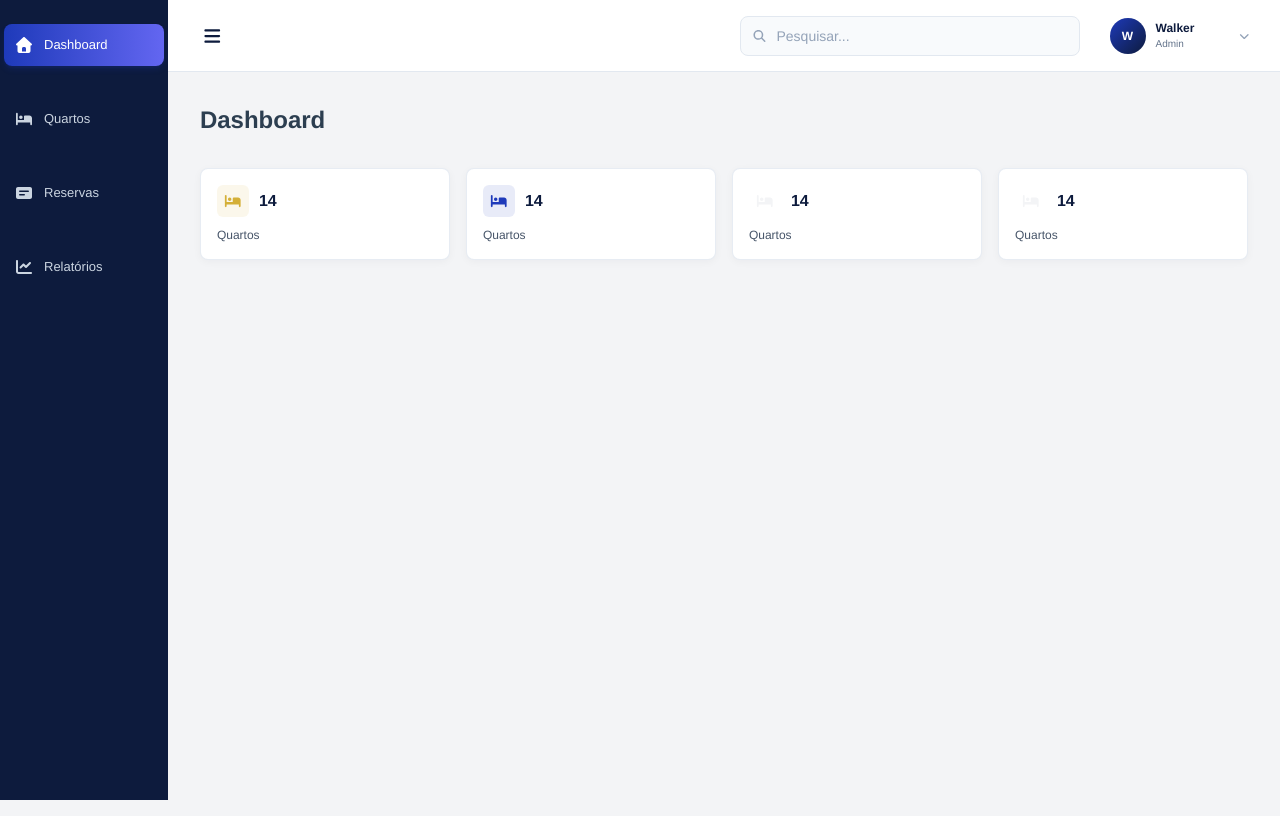
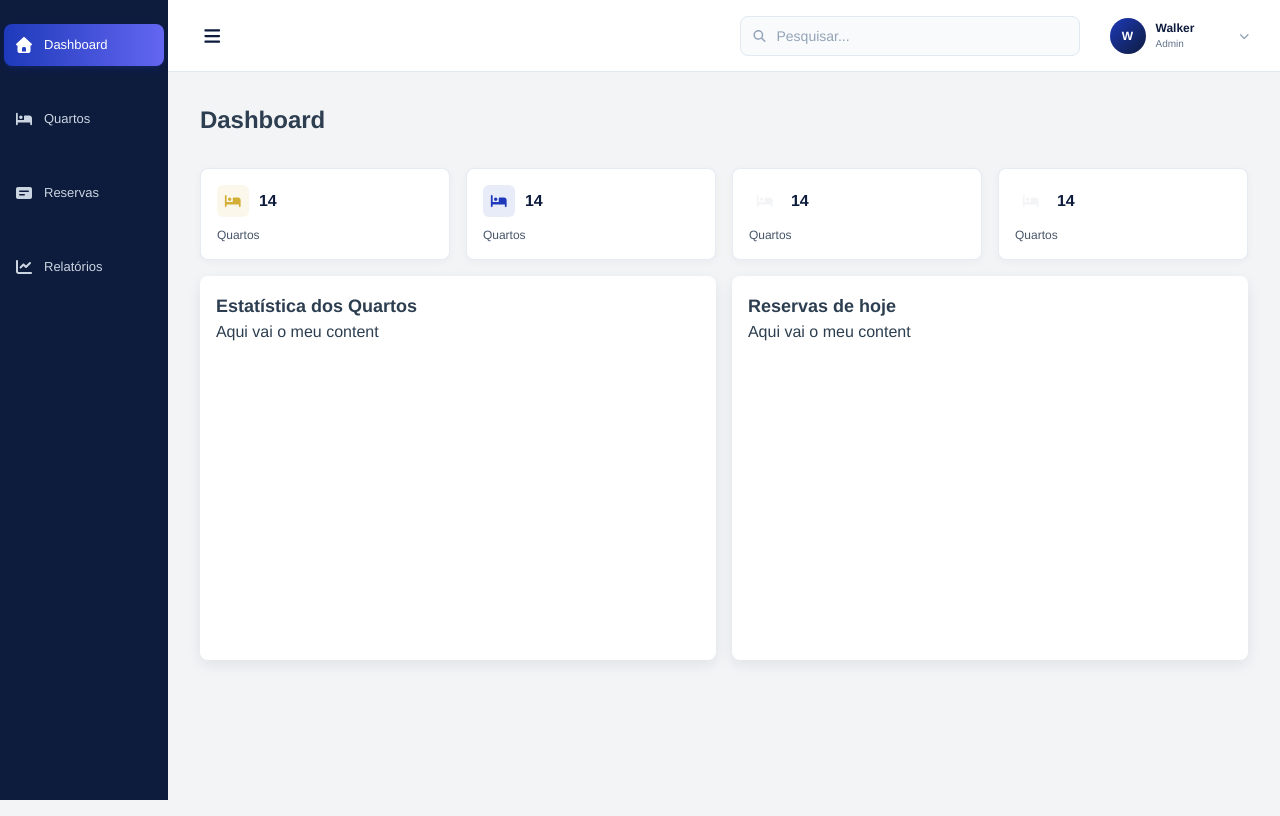
Before and after one commit to rick-nataniel-walker/roomControl, a Vue app: page /dashboard in a window 1280 px wide. Built offline with nearby package versions, Linux system fonts and the light colour scheme.

Commit message:
content card

```diff
--- a/src/components/shared/ContentCard.vue
+++ b/src/components/shared/ContentCard.vue
@@ -9,14 +9,17 @@ export default {
 
 <template>
   <div class="card styled">
-    <h2 class="text-xl">{{ title }}</h2>
+    <h2 class="text-lg font-bold">{{ title }}</h2>
     <slot></slot>
   </div>
 </template>
 
 <style scoped>
 .card {
-  @apply w-1/2 rounded border-gray-200 p-4 gap-4;
+  @apply h-96 w-full rounded-lg border-slate-200/80 p-4 gap-4 transition duration-200 shadow-card text-left tablet:w-1/2;
+}
+.card {
+  @apply border-slate-300 shadow-card-hover;
 }
 .styled {
   @apply bg-white;
--- a/src/components/shared/StatisticCard.vue
+++ b/src/components/shared/StatisticCard.vue
@@ -25,13 +25,11 @@ export default {
 
 <style scoped>
 .stat-card {
-  @apply flex min-h-[76px] w-1/4 flex-col items-start justify-center rounded-lg border border-slate-200/80 bg-white p-3 text-left transition duration-200;
-  box-shadow: 0 2px 8px rgba(13, 27, 61, 0.04);
+  @apply flex min-h-[76px] w-1/4 flex-col items-start justify-center rounded-lg border border-slate-200/80 bg-white p-3 text-left transition duration-200 shadow-card;
 }
 
 .stat-card:hover {
-  @apply border-slate-300;
-  box-shadow: 0 5px 14px rgba(13, 27, 61, 0.08);
+  @apply border-slate-300 shadow-card-hover;
 }
 
 .stat-value-row {
--- a/src/views/DashboardView.vue
+++ b/src/views/DashboardView.vue
@@ -40,6 +40,14 @@
               icon="fa-bed"
             />
           </div>
+          <div class="flex flex-col gap-4 tablet:flex-row">
+            <ContentCard title="Estatística dos Quartos">
+              Aqui vai o meu content
+            </ContentCard>
+            <ContentCard title="Reservas de hoje">
+              Aqui vai o meu content
+            </ContentCard>
+          </div>
         </div>
       </div>
     </div>
@@ -50,6 +58,7 @@
 import StatisticCard from "@/components/shared/StatisticCard.vue";
 import MainHeader from "@/components/nav/MainHeader.vue";
 import NavigationMenu from "@/components/nav/NavigationMenu.vue";
+import ContentCard from "@/components/shared/ContentCard.vue";
 
 export default {
   name: "DashboardView",
@@ -57,6 +66,7 @@ export default {
     StatisticCard,
     MainHeader,
     NavigationMenu,
+    ContentCard,
   },
 };
 </script>
--- a/tailwind.config.js
+++ b/tailwind.config.js
@@ -33,6 +33,19 @@ module.exports = {
       screens: {
         tablet: "768px", // => @media (min-width: 480px) { ... }
       },
+      boxShadow: {
+        card: "0 2px 8px rgba(13, 27, 61, 0.04)",
+        "card-hover": "0 5px 14px rgba(13, 27, 61, 0.08)",
+        dropdown: "0 12px 32px rgba(13, 27, 61, 0.12)",
+        modal: "0 24px 48px rgba(13, 27, 61, 0.18)",
+      },
+      transitionDuration: {
+        default: "200ms",
+      },
+
+      transitionTimingFunction: {
+        default: "ease",
+      },
     },
   },
   plugins: [],
```
